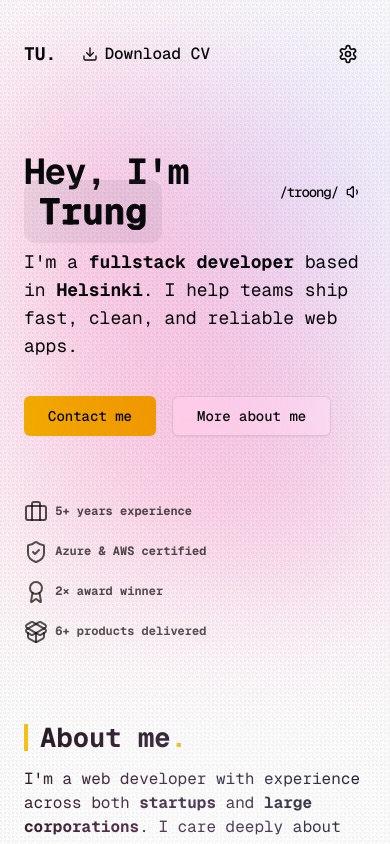
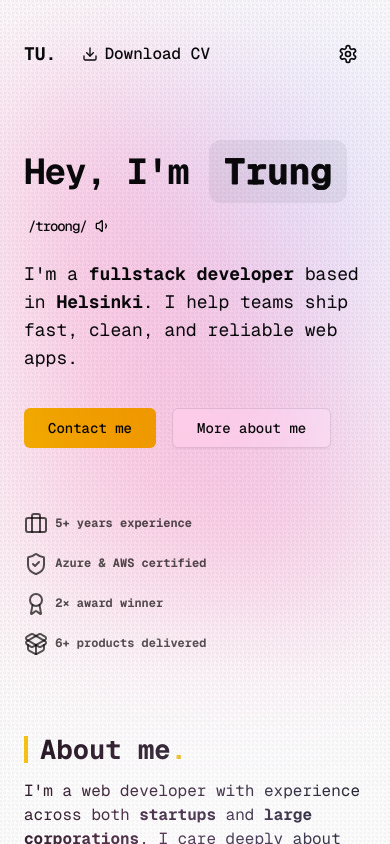
Before and after one commit to trungung/portfolio2025, a Next.js app: page / in a window 390 px wide. Shown: the top 844 px of the page. Built offline with nearby package versions, Linux system fonts and the light colour scheme; no server answers.

Commit message:
Add flex-wrap to hero title for better mobile responsiveness

```diff
--- a/src/components/Hero.tsx
+++ b/src/components/Hero.tsx
@@ -58,7 +58,7 @@ export const Hero = () => {
   return (
     <section className="relative">
       <div id="hero" className="mt-20 mb-16">
-        <h1 className="flex items-center gap-4 text-4xl font-bold tracking-[-0.03em]">
+        <h1 className="flex flex-wrap items-center gap-4 text-4xl font-bold tracking-[-0.03em]">
           <span className="minimal:hidden">
             Hey, I&apos;m{" "}
             <span className="rounded-xl bg-gray-500/10 px-4 py-2 backdrop-blur-sm dark:bg-gray-200/10">
```
